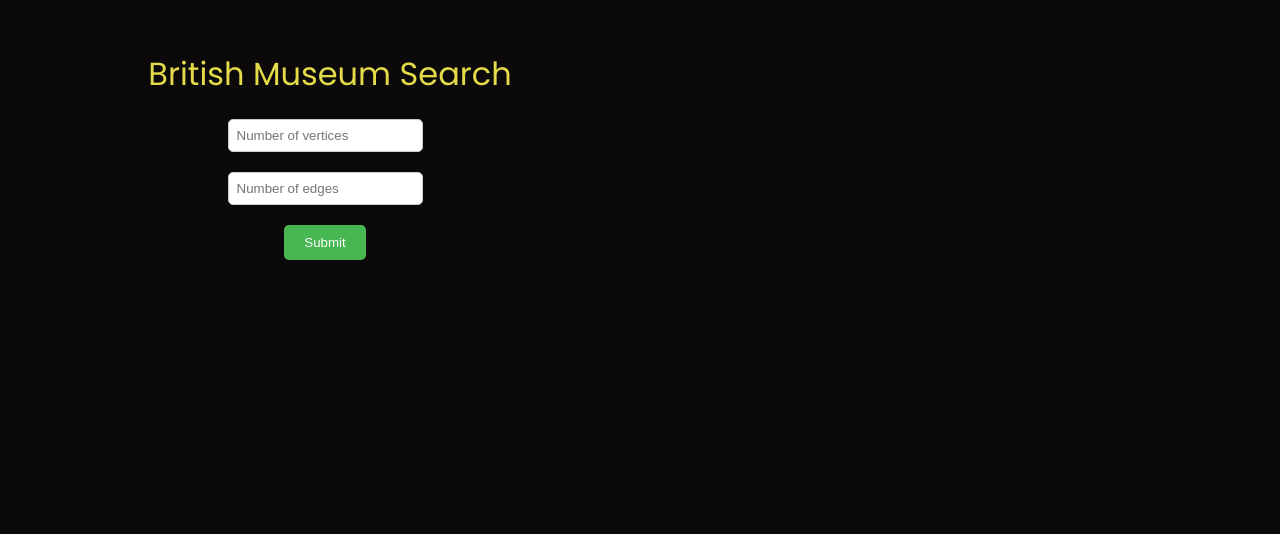
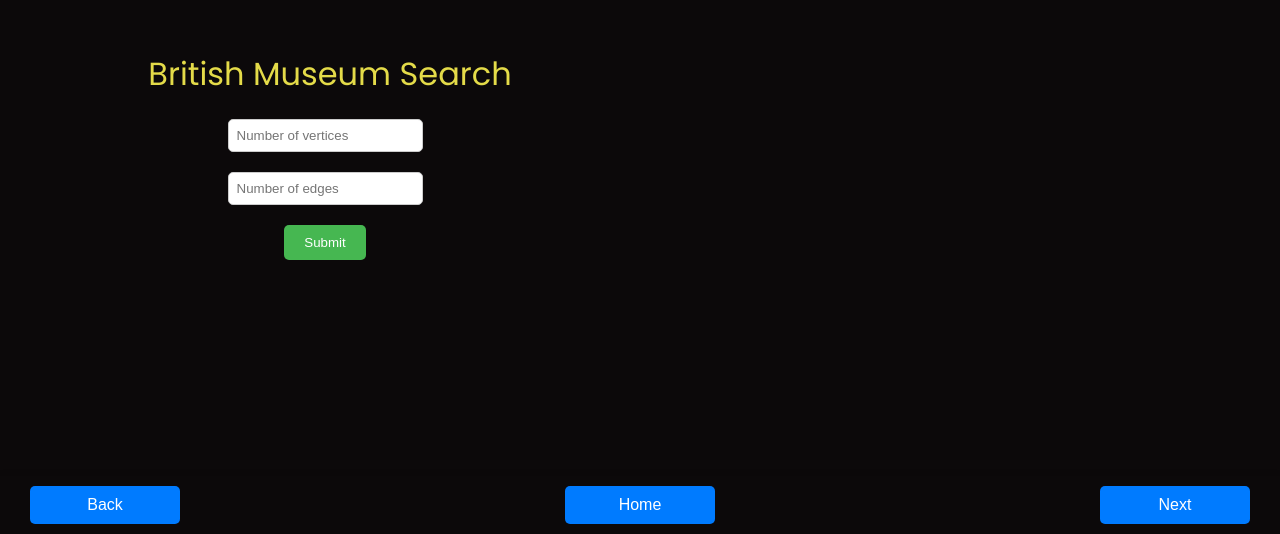
Before and after one commit to fromjyce/ArtificialIntelligence, a React (Create React App) app in the folder frontend/: page /british-museum-search in a window 1280 px wide. Shown: the part 266-800 px from the top of the page. Built offline with nearby package versions, Linux system fonts and the light colour scheme.

Commit message:
added footer

```diff
--- a/frontend/src/components/algo-pages/BritishMuseumSearch.js
+++ b/frontend/src/components/algo-pages/BritishMuseumSearch.js
@@ -1,5 +1,6 @@
 import React, { useState } from 'react';
 import '../../styles/algo-pages/BritishMuseumSearch.css';
+import DoubleFooter from './DoubleFooter';
 
 const BritishMuseumSearch = () => {
     const [numVertices, setNumVertices] = useState('');
@@ -10,6 +11,8 @@
     const [imageSrc, setImageSrc] = useState('');
     const [errorMessage, setErrorMessage] = useState('');
     const [algorithmName] = useState('british_museum_search');
+    const leftLink = "/blind-algorithm-list";
+    const rightLink = "/";
 
     const handleEdgesChange = (e) => {
         const edges = e.target.value;
@@ -153,6 +156,7 @@
                 {errorMessage && <p className="error-message">{errorMessage}</p>}
                 </div>
             </div>
+            <DoubleFooter leftLink={leftLink} rightLink={rightLink} />
         </div>
     );
 };
```
